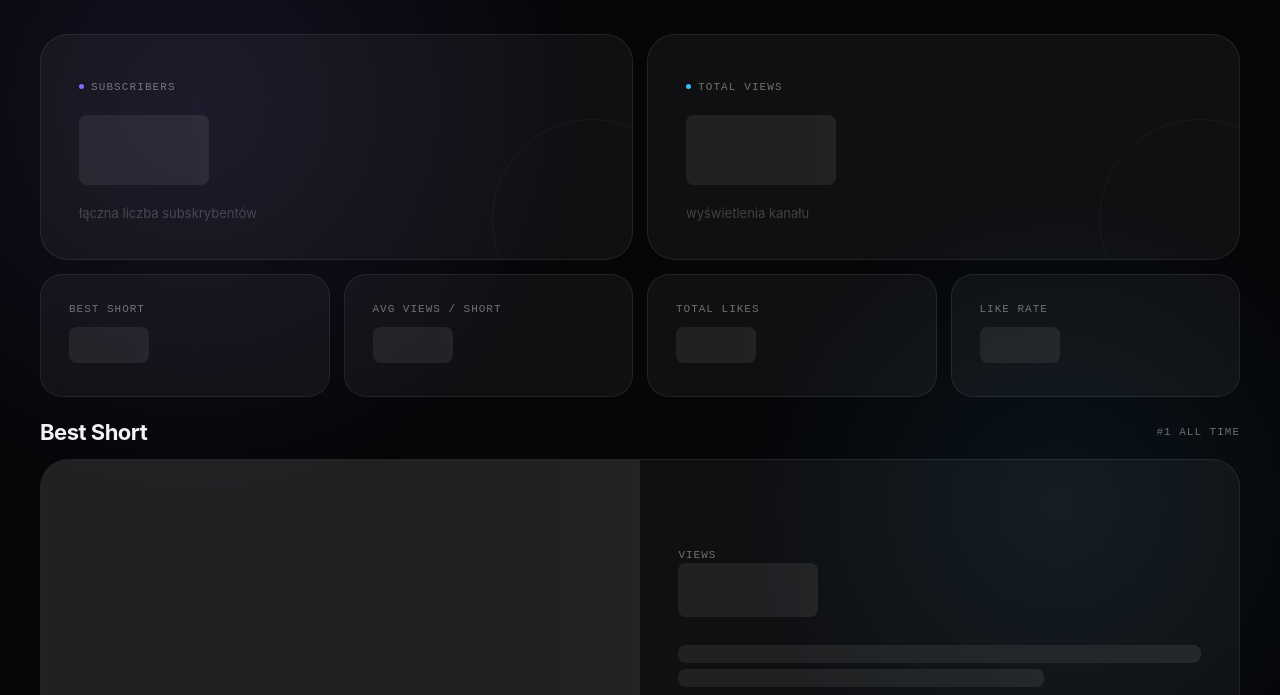
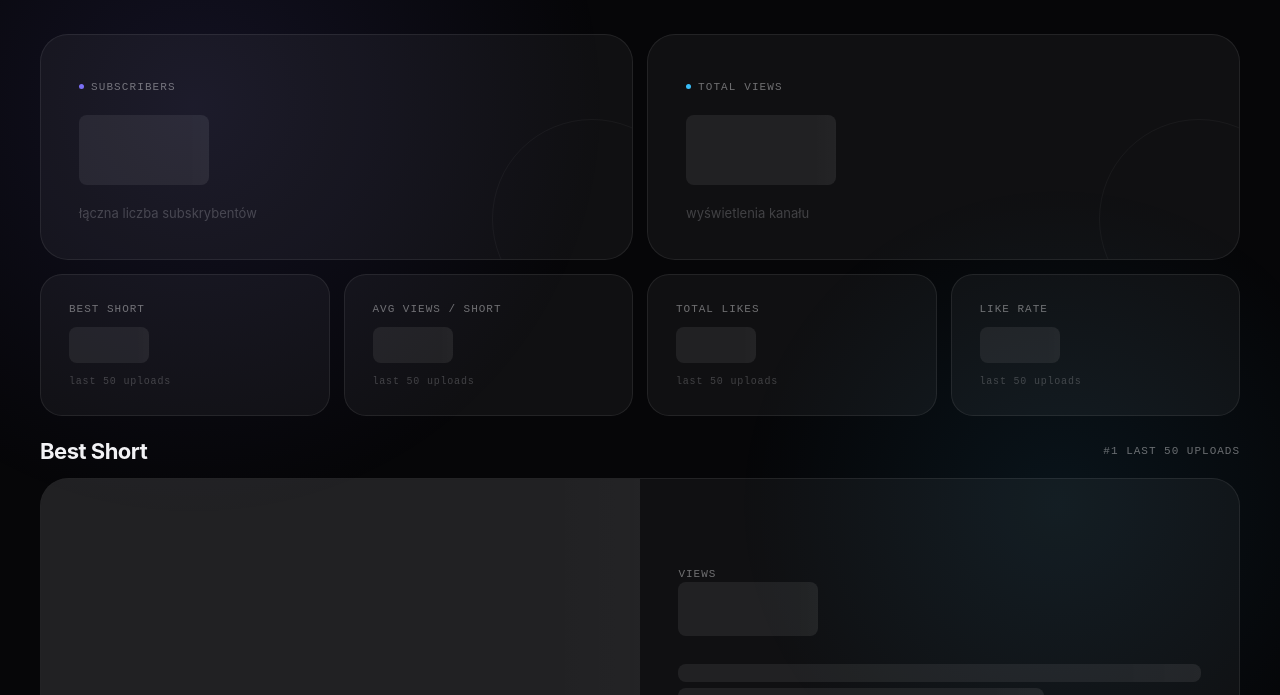
Before and after one commit to lowdiee/lowdiee.github.io, a plain HTML site: page analytics.html in a window 1280 px wide. Shown: the part 105-800 px from the top of the page. Drawn offline with nearby package versions, Linux system fonts and the light colour scheme; no server answers; a web font is replaced by a local one.

Commit message:
Update analytics.html

```diff
--- a/analytics.html
+++ b/analytics.html
@@ -221,6 +221,14 @@
     .stat-num.c-blue  { color: var(--blue); }
     .stat-num.c-pink  { color: var(--pink); }
     .stat-num.c-amber { color: var(--amber); }
+
+    .stat-scope {
+      margin-top: 8px;
+      font-family: 'Fake Receipt', monospace;
+      font-size: 10px;
+      letter-spacing: .08em;
+      color: var(--faint);
+    }
 
     /* ── FEATURED #1 SHORT ── */
     .featured-wrap {
@@ -466,18 +474,22 @@
     <div class="stat-card">
       <div class="stat-label">BEST SHORT</div>
       <div class="stat-num c-amber" id="best-short"><span class="sk" style="width:80px;height:36px"></span></div>
+      <div class="stat-scope">last 50 uploads</div>
     </div>
     <div class="stat-card">
       <div class="stat-label">AVG VIEWS / SHORT</div>
       <div class="stat-num c-green" id="avg-views"><span class="sk" style="width:80px;height:36px"></span></div>
+      <div class="stat-scope">last 50 uploads</div>
     </div>
     <div class="stat-card">
       <div class="stat-label">TOTAL LIKES</div>
       <div class="stat-num c-pink" id="total-likes"><span class="sk" style="width:80px;height:36px"></span></div>
+      <div class="stat-scope">last 50 uploads</div>
     </div>
     <div class="stat-card">
       <div class="stat-label">LIKE RATE</div>
       <div class="stat-num c-blue" id="like-rate"><span class="sk" style="width:80px;height:36px"></span></div>
+      <div class="stat-scope">last 50 uploads</div>
     </div>
   </div>
 
@@ -485,7 +497,7 @@
   <div class="featured-wrap">
     <div class="featured-label">
       <div class="section-title">Best Short</div>
-      <div class="section-tag">#1 ALL TIME</div>
+      <div class="section-tag">#1 LAST 50 UPLOADS</div>
     </div>
     <div class="featured-card" id="featured-card">
       <div class="featured-thumb-wrap">
@@ -568,7 +580,7 @@ async function loadDashboard() {
       fc.innerHTML = `
         <div class="featured-thumb-wrap">
           <img class="featured-thumb" src="${top.thumbnail}" alt="${esc(top.title)}" />
-          <div class="featured-crown">#1 ALL TIME</div>
+          <div class="featured-crown">#1 LAST 50</div>
         </div>
         <div class="featured-info">
           <div>
```
